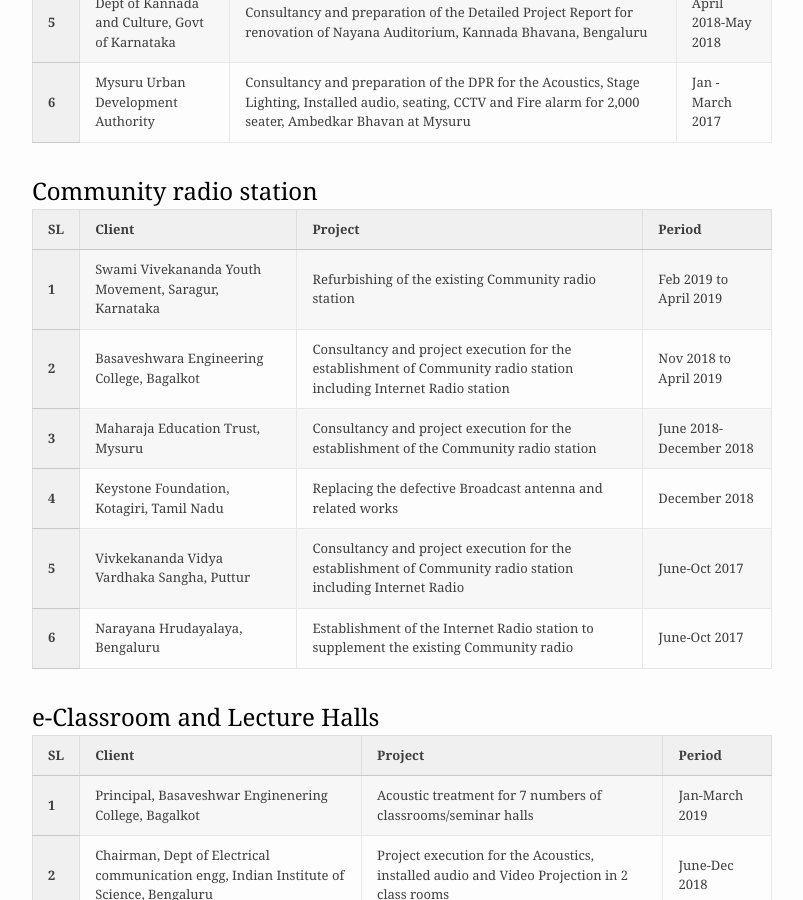
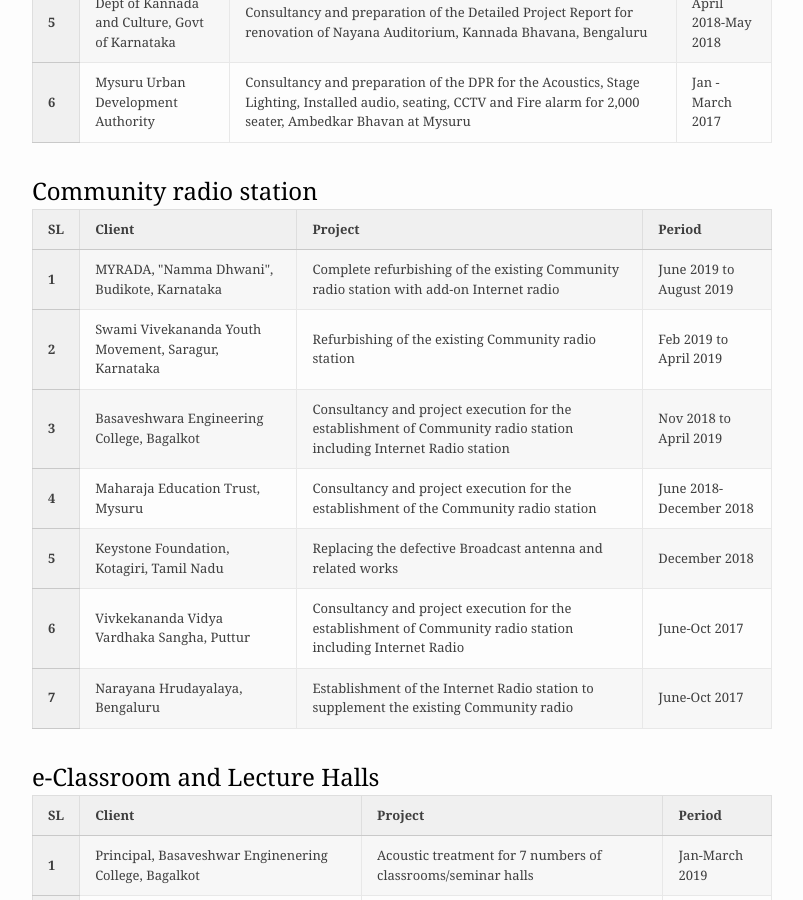
Before and after one commit to VarpasMedia/VarpasMedia.github.io, a Jekyll site: the page built from Projects.md, in a window 1280 px wide and 900 px high, scrolled down 708 px. Shown: the whole window, without its empty margins (238-1041 px from the left). Built offline with Jekyll 4.4.1, drawn with Linux system fonts in a browser that asks for light colours; our own code applies the rules of GitHub Pages for plain Markdown files.

Commit message:
Update Projects.md

```diff
--- a/Projects.md
+++ b/Projects.md
@@ -81,20 +81,28 @@ Community radio station
 
     <tr>
          <th>1</th>
+        <td>MYRADA, "Namma Dhwani", Budikote, Karnataka</td>
+        <td>Complete refurbishing of the existing Community radio station with add-on Internet radio</td>
+        <td>June 2019 to August 2019</td>
+    </tr>
+
+
+    <tr>
+         <th>2</th>
         <td>Swami Vivekananda Youth Movement, Saragur, Karnataka</td>
         <td>Refurbishing of the existing Community radio station</td>
         <td>Feb 2019 to April 2019</td>
     </tr>
 
     <tr>
-	<th>2</th>
+	<th>3</th>
         <td>Basaveshwara Engineering College, Bagalkot</td>
         <td>Consultancy and project execution for the establishment of Community radio station including Internet Radio station</td>
         <td>Nov 2018 to April 2019</td>
     </tr>
 
    <tr>
-	<th>3</th>
+	<th>4</th>
         <td>Maharaja Education Trust, Mysuru</td>
         <td>Consultancy and project execution for the establishment of the Community radio station</td>
         <td>June 2018-December 2018</td>
@@ -102,21 +110,21 @@ Community radio station
 
 
    <tr>
-	<th>4</th>
+	<th>5</th>
         <td>Keystone Foundation, Kotagiri, Tamil Nadu</td>
         <td>Replacing the defective Broadcast antenna and related works</td>
         <td>December 2018</td>
     </tr>
 
     <tr>
-        <th>5</th>
+        <th>6</th>
 	<td>Vivkekananda Vidya Vardhaka Sangha, Puttur</td>
         <td>Consultancy and project execution for the establishment of Community radio station including Internet Radio</td>
         <td>June-Oct 2017</td>
     </tr>
 
     <tr>
-	<th>6</th>
+	<th>7</th>
         <td>Narayana Hrudayalaya, Bengaluru</td>
         <td>Establishment of the Internet Radio station to supplement the existing Community radio</td>
         <td>June-Oct 2017</td>
```
